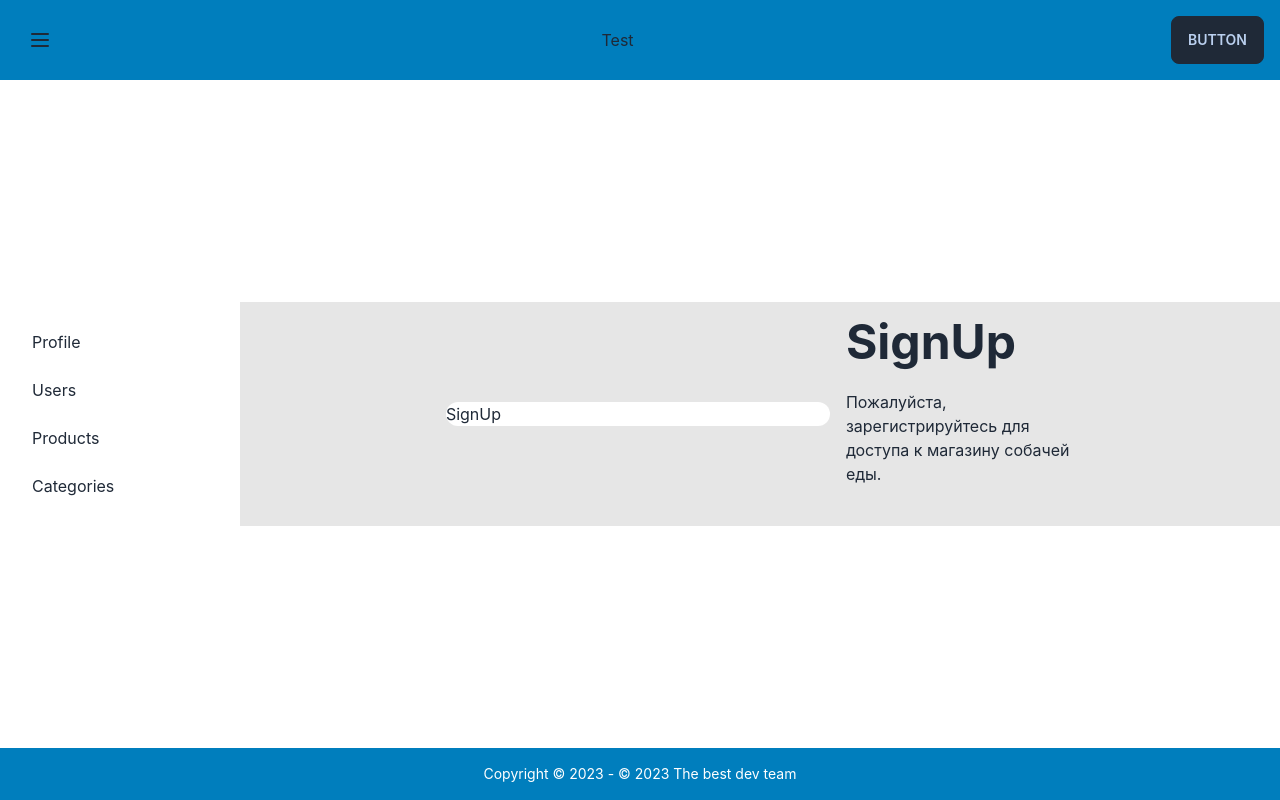
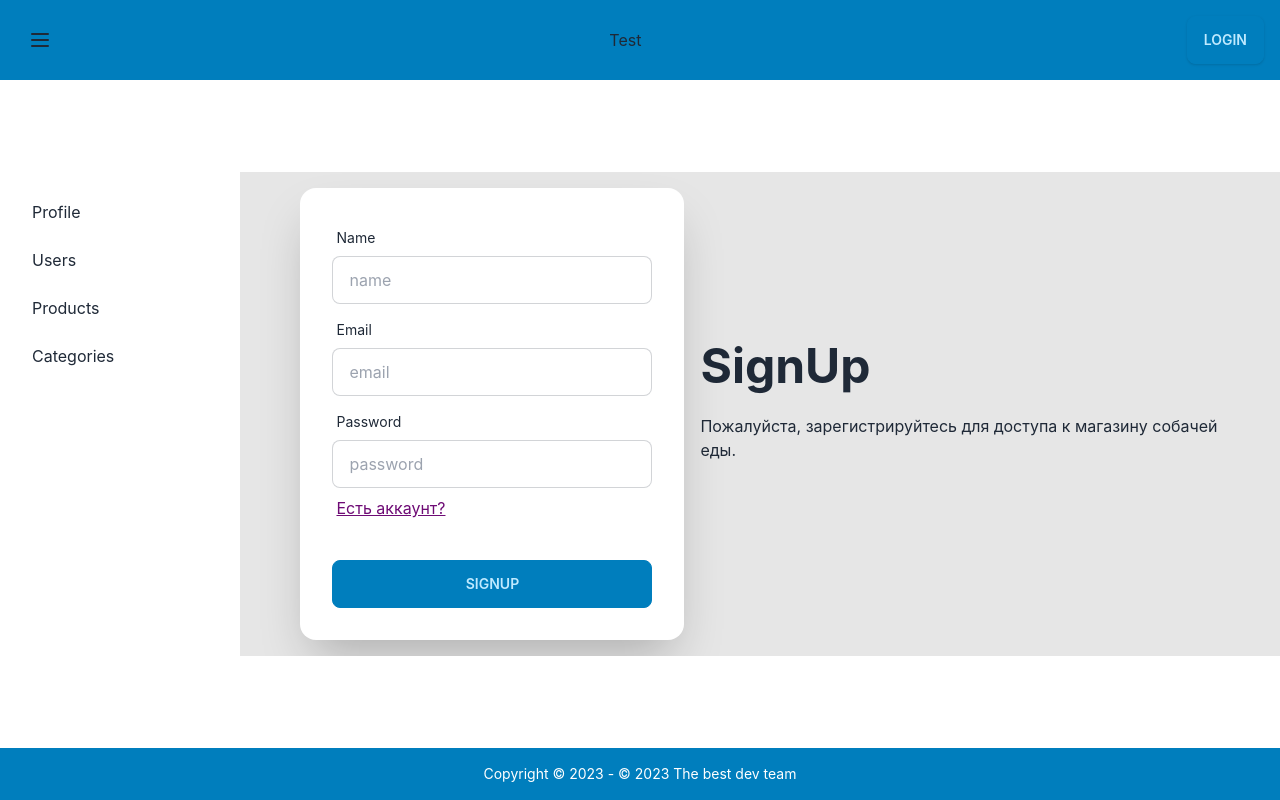
Before and after one commit to Turell7/market, a React (Vite) app in the folder admin-app/: page /authorization in a window 1280 px wide. Both pictures are taken after a click on the button "Не зарегестрированы?". Built offline with nearby package versions, Linux system fonts and the light colour scheme.

Commit message:
authorization to progress

```diff
--- a/admin-app/src/Api/index.js
+++ b/admin-app/src/Api/index.js
@@ -36,6 +36,11 @@ class Api {
   createProduct(productData) {
     return this.authInstance.post('/products', JSON.stringify(productData))
   }
+
+  deleteProduct(id) {
+    console.log({ id })
+    return this.authInstance.delete(`/products/${id}`)
+  }
 }
 
 const api = new Api('http://localhost:3050/api/v0.1/client')
--- a/admin-app/src/components/TableItem/index.jsx
+++ b/admin-app/src/components/TableItem/index.jsx
@@ -1,4 +1,18 @@
+import { useMutation, useQueryClient } from '@tanstack/react-query'
+import { adminApi } from '../../Api'
+import { PRODUCTS_QUERY_KEY } from '../../tools/queryKeys'
+
 export function TableItem({ item }) {
+  const queryClient = useQueryClient()
+
+  const onSuccessHandler = () => {
+    queryClient.invalidateQueries(PRODUCTS_QUERY_KEY.concat(item.id))
+  }
+
+  const { mutate } = useMutation({
+    mutationFn: () => adminApi.deleteProduct(item.id),
+    onSuccess: onSuccessHandler,
+  })
   return (
     <tr>
       <th>
@@ -22,6 +36,14 @@ export function TableItem({ item }) {
       <th>
         <button type="button" className="btn btn-ghost btn-xs">details</button>
       </th>
+      <th>
+        <button onClick={mutate} type="button" className="btn btn-error btn-circle btn-sm bg-gray-200 p-0 border-0 inline-flex items-center justify-center text-gray-500 ml-4">
+          <svg xmlns="http://www.w3.org/2000/svg" width="16" height="16" fill="currentColor" className="bi bi-trash" viewBox="0 0 16 16">
+            <path d="M5.5 5.5A.5.5 0 0 1 6 6v6a.5.5 0 0 1-1 0V6a.5.5 0 0 1 .5-.5zm2.5 0a.5.5 0 0 1 .5.5v6a.5.5 0 0 1-1 0V6a.5.5 0 0 1 .5-.5zm3 .5a.5.5 0 0 0-1 0v6a.5.5 0 0 0 1 0V6z" />
+            <path fillRule="evenodd" d="M14.5 3a1 1 0 0 1-1 1H13v9a2 2 0 0 1-2 2H5a2 2 0 0 1-2-2V4h-.5a1 1 0 0 1-1-1V2a1 1 0 0 1 1-1H6a1 1 0 0 1 1-1h2a1 1 0 0 1 1 1h3.5a1 1 0 0 1 1 1v1zM4.118 4 4 4.059V13a1 1 0 0 0 1 1h6a1 1 0 0 0 1-1V4.059L11.882 4H4.118zM2.5 3V2h11v1h-11z" />
+          </svg>
+        </button>
+      </th>
     </tr>
   )
 }
--- /dev/null
+++ b/admin-app/src/hooks/useLogOut.js
@@ -0,0 +1,14 @@
+import { useDispatch } from 'react-redux'
+import { clearUser } from '../store/slices/userSlice'
+
+export const useLogOut = () => {
+  const dispatch = useDispatch()
+
+  const logOut = () => {
+    dispatch(clearUser())
+  }
+
+  return {
+    logOut,
+  }
+}
--- a/admin-app/src/layouts/Header/index.jsx
+++ b/admin-app/src/layouts/Header/index.jsx
@@ -1,4 +1,6 @@
 // import { Link } from 'react-router-dom'
+
+import { NavBar } from '../NavBar'
 
 export function Header() {
   return (
@@ -14,7 +16,7 @@ export function Header() {
 
           </div>
           <div>Test</div>
-          <button type="button" className="btn">Button</button>
+          <NavBar />
           {/* <Logo />
           <NavBar /> */}
         </div>
--- /dev/null
+++ b/admin-app/src/layouts/NavBar/index.jsx
@@ -0,0 +1,51 @@
+import { Link } from 'react-router-dom'
+import { useSelector } from 'react-redux'
+import stylesNavBar from './styles.module.scss'
+import { useLogOut } from '../../hooks/useLogOut'
+// import { ReactComponent as FavoriteIcon } from '../../UI/icons/ic-favorites.svg'
+// import { ReactComponent as BasketIcon } from '../../UI/icons/ic-basket.svg'
+// import { Auth } from '../../forms/Auth'
+
+export function NavBar() {
+  // const { items } = useSelector((store) => store.cart)
+  // const productFavoriteIds = useSelector((store) => store.favorite)
+  const { logOut } = useLogOut()
+  const { user } = useSelector((store) => store.user)
+
+  if (user !== null) {
+    return (
+      <ul className={`${stylesNavBar.navbar} flex`}>
+        <li className="dropdown dropdown-end">
+          <button type="button" className="btn btn-ghost btn-circle avatar">
+            <div className="w-10 mask mask-squircle">
+              <img src={user.avatar} alt="avatar" />
+            </div>
+          </button>
+          <ul className="menu menu-compact
+ dropdown-content mt-3 p-2 shadow bg-base-100 rounded-box w-52"
+          >
+            <li>
+              <Link to="/profile" className="justify-between">
+                {user.name}
+                <span className="badge badge-secondary">Profile</span>
+              </Link>
+            </li>
+            <li>
+              <button onClick={logOut} type="button" className="justify-between">
+                Log out
+              </button>
+            </li>
+
+          </ul>
+        </li>
+      </ul>
+    )
+  }
+  return (
+    <ul>
+      <button type="button" className="btn btn-secondary shadow">
+        LogIn
+      </button>
+    </ul>
+  )
+}
--- /dev/null
+++ b/admin-app/src/layouts/NavBar/styles.module.scss
@@ -0,0 +1,10 @@
+.navbar {
+  display: flex;
+  margin: 0;
+  padding: 0;
+  list-style: none;
+}
+.item {
+  display: block;
+  padding: 0 15px;
+}
--- a/admin-app/src/pages/Autorization/SignUp.jsx
+++ b/admin-app/src/pages/Autorization/SignUp.jsx
@@ -1,5 +1,97 @@
-export function SignUp() {
+import { useMutation, useQueryClient } from '@tanstack/react-query'
+import {
+  ErrorMessage, Field, Form, Formik,
+} from 'formik'
+import * as Yup from 'yup'
+import { useDispatch } from 'react-redux'
+import { useState } from 'react'
+import { setUser } from '../../store/slices/userSlice'
+import { adminApi } from '../../Api'
+import { SIGNUP_QUERY_KEY } from '../../tools/queryKeys'
+
+export const REQUIRED_ERROR_MESSAGE = 'Required field to fill in'
+
+export function SignUp({ change }) {
+  const [message, setMessage] = useState('')
+  const dispatch = useDispatch()
+  const queryClient = useQueryClient()
+
+  const errorHandler = (answer) => {
+    const { message: errorMessage } = answer
+    setMessage(errorMessage)
+  }
+
+  const { mutate } = useMutation({
+    mutationFn: (values) => adminApi.signUp(values),
+    onSuccess: (res) => {
+      queryClient.invalidateQueries({ queryKey: SIGNUP_QUERY_KEY })
+      dispatch(setUser(res.data))
+      change((prev) => !prev)
+    },
+    onError: (res) => {
+      errorHandler(res)
+    },
+  })
+
   return (
-    <div>SignUp</div>
+    <Formik
+      initialValues={{
+        name: '',
+        email: '',
+        password: '',
+      }}
+      validationSchema={Yup.object(
+        {
+          email: Yup.string()
+            .email('Invalid email address')
+            .required(REQUIRED_ERROR_MESSAGE),
+          password: Yup.string()
+            .required(REQUIRED_ERROR_MESSAGE)
+            .min(3, 'Must be at least 3 characters')
+            .max(20, 'Must be 20 characters or less'),
+        },
+      )}
+      onSubmit={mutate}
+    >
+      <Form className="card-body">
+        { message && (
+        <div className="alert alert-warning shadow-lg">
+          <div>
+            <svg xmlns="http://www.w3.org/2000/svg" className="stroke-current flex-shrink-0 h-6 w-6" fill="none" viewBox="0 0 24 24"><path strokeLinecap="round" strokeLinejoin="round" strokeWidth="2" d="M12 9v2m0 4h.01m-6.938 4h13.856c1.54 0 2.502-1.667 1.732-3L13.732 4c-.77-1.333-2.694-1.333-3.464 0L3.34 16c-.77 1.333.192 3 1.732 3z" /></svg>
+            <span>{message}</span>
+          </div>
+        </div>
+        )}
+        <div className="form-control">
+          <div className="label">
+            <span className="label-text">Name</span>
+          </div>
+          <Field name="name" type="text" placeholder="name" className="input input-bordered" />
+          <ErrorMessage component="span" name="name" className="error" />
+        </div>
+        <div className="form-control">
+          <div className="label">
+            <span className="label-text">Email</span>
+          </div>
+          <Field name="email" type="text" placeholder="email" className="input input-bordered" />
+          <ErrorMessage component="span" name="email" className="error" />
+        </div>
+        <div className="form-control">
+          <div className="label">
+            <span className="label-text">Password</span>
+          </div>
+          <Field name="password" type="password" placeholder="password" className="input input-bordered" />
+          <ErrorMessage component="span" name="password" className="error" />
+          <div className="label">
+            <button onClick={() => { change((prev) => !prev) }} type="button" className="link link-primary">
+              Есть аккаунт?
+            </button>
+          </div>
+        </div>
+        <div className="form-control mt-6">
+          <button type="submit" className="btn btn-secondary">SignUp</button>
+        </div>
+      </Form>
+    </Formik>
   )
 }
--- a/admin-app/src/pages/Profile/index.jsx
+++ b/admin-app/src/pages/Profile/index.jsx
@@ -1,19 +1,24 @@
 // import userDefault from '../../assets/userDefault.jpeg'
 
+import { useSelector } from 'react-redux'
 import { Link } from 'react-router-dom'
+import { useLogOut } from '../../hooks/useLogOut'
 
 export function Profile() {
+  const user = useSelector((store) => store.user.user)
+  const { logOut } = useLogOut()
+
   return (
     <div className="my-10">
       <div className="bg-white rounded overflow-hidden shadow-lg">
         <div className="text-center p-6  border-b">
           <div className="avatar">
             <div className="w-24 mask mask-squircle">
-              <img src alt="avatar" />
+              <img src={user.avatar} alt="avatar" />
             </div>
           </div>
-          <p className="pt-2 text-lg font-semibold">Name</p>
-          <p className="text-sm text-gray-600">email</p>
+          <p className="pt-2 text-lg font-semibold">{user.name}</p>
+          <p className="text-sm text-gray-600">{user.email}</p>
 
         </div>
         <div className="border-b">
@@ -32,8 +37,8 @@ export function Profile() {
               </svg>
             </div>
             <div className="pl-3">
-              <p className="text-sm font-medium text-gray-800 leading-none">Status</p>
-              <p className="text-xs text-gray-500">About</p>
+              <p className="text-sm font-medium text-gray-800 leading-none">{user.role}</p>
+              <p className="text-xs text-gray-500">role</p>
             </div>
           </div>
         </div>
@@ -45,7 +50,7 @@ export function Profile() {
             </p>
           </Link>
           <div className="flex justify-center">
-            <button type="button" className="btn btn-wide">
+            <button onClick={logOut} type="button" className="btn btn-wide">
               Log out
             </button>
           </div>
--- a/admin-app/src/tools/utils.js
+++ b/admin-app/src/tools/utils.js
@@ -1 +1,7 @@
-export const getUserToken = () => 'eyJhbGciOiJIUzI1NiIsInR5cCI6IkpXVCJ9.eyJpZCI6IjljOGRhMTc3LTlkM2ItNDliYS05ZjYwLTg5N2QzMDMxZjY1NiIsImlhdCI6MTY3NjQ5NTMwMCwiZXhwIjoxNjc2NDk4OTAwfQ.y0WJmxTexOiO2CVoQSX6X6AJc_JUvsxzGvXzK0vedto'
+import { USER_STORAGE_KEY } from './storageKeys'
+
+export const getUserToken = () => {
+  const userLS = window.localStorage.getItem(USER_STORAGE_KEY)
+  if (userLS) return JSON.parse(userLS).token
+  return null
+}
```
Also changed, not shown: admin-app/src/components/CreateProduct/index.jsx (+26 -45 lines).
